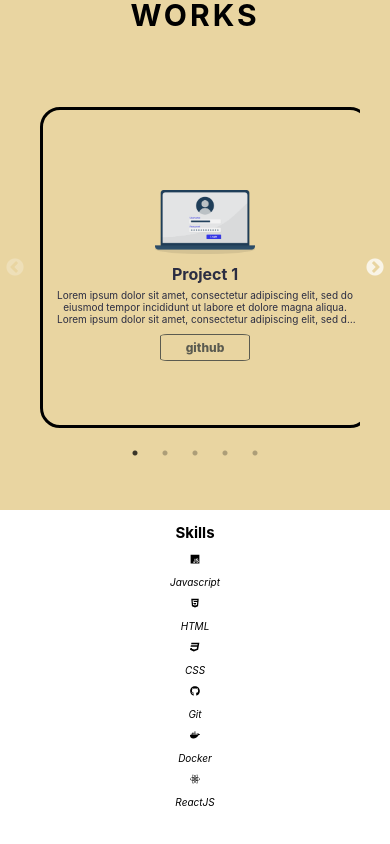
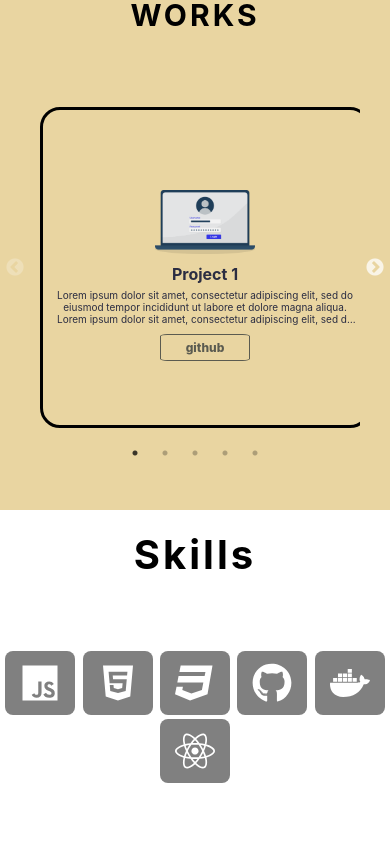
Before and after one commit to jolene-jebet/portfolio, a JavaScript app: page / in a window 390 px wide. Shown: the part 1026-1870 px from the top of the page. Before the commit the page ends 1844 px from the top, so only its background shows below. Built offline with nearby package versions, Linux system fonts and the light colour scheme; the HTML template or start-up script is replaced by a standard one.

Commit message:
task 15 : add styling to the skills component

```diff
--- a/src/App.css
+++ b/src/App.css
@@ -388,3 +388,86 @@
     color: rgba(30, 39, 46, 0.7);
   }
 }
+
+/* Skills section */
+.skills {
+  background-color: white;
+  height: 50vh;
+  display: flex;
+  flex-direction: column;
+  align-items: center;
+}
+.title {
+  font-size: 4rem;
+  color: black;
+  margin: 3rem 0;
+  text-align: center;
+  margin-top: 5%;
+  letter-spacing: 0.3rem;
+}
+.skill-cards {
+  background-color: gray;
+  padding: 1.2rem 1rem 1rem 1rem;
+  margin: 1.2rem;
+  width: 10rem;
+  border-radius: 8px;
+  color: #ffffff;
+}
+.skill-icon {
+  color: white;
+  font-size: 40px;
+}
+.skill-holder {
+  display: flex;
+  flex-direction: row;
+  flex-wrap: wrap;
+  list-style: none;
+  justify-content: space-evenly;
+  align-items: center;
+  margin: 2em 0;
+}
+.skill {
+  font-size: 1.3rem;
+  font-weight: bolder;
+  text-align: center;
+  text-shadow: 2px 3px 4px #000000;
+  text-transform: uppercase;
+}
+.skill-cards:hover {
+  box-shadow: 0px 2px 10px #000000;
+}
+@media (max-width: 500px) {
+  title {
+    font-size: 4rem;
+    color: black;
+    margin: 3rem 0;
+    text-align: center;
+    margin-top: 8%;
+    letter-spacing: 0.3rem;
+  }
+  .skill-cards {
+    background-color: gray;
+    padding: 1.2rem 1rem 1rem 1rem;
+    margin: 0.2rem;
+    width: 7em;
+    border-radius: 8px;
+    color: #ffffff;
+  }
+  .skill-icon {
+    color: white;
+    font-size: 40px;
+  }
+  .skill-holder {
+    display: flex;
+    flex-direction: row;
+    flex-wrap: wrap;
+    list-style: none;
+    justify-content: space-evenly;
+    align-items: center;
+    margin: 4em 0;
+  }
+  .skill {
+    padding: 0;
+    font-size: 0rem;
+  }
+}
--- a/src/components/Skills.js
+++ b/src/components/Skills.js
@@ -38,7 +38,7 @@
                         const Icon = skill.icon;
                         return(
                             <i key={index} className='skill-cards'>
-                                <Icon className='skill-cards'/>
+                                <Icon className='skill-icon'/>
                                 <p className='skill'>
                                     {skill.name}
                                 </p>
```
